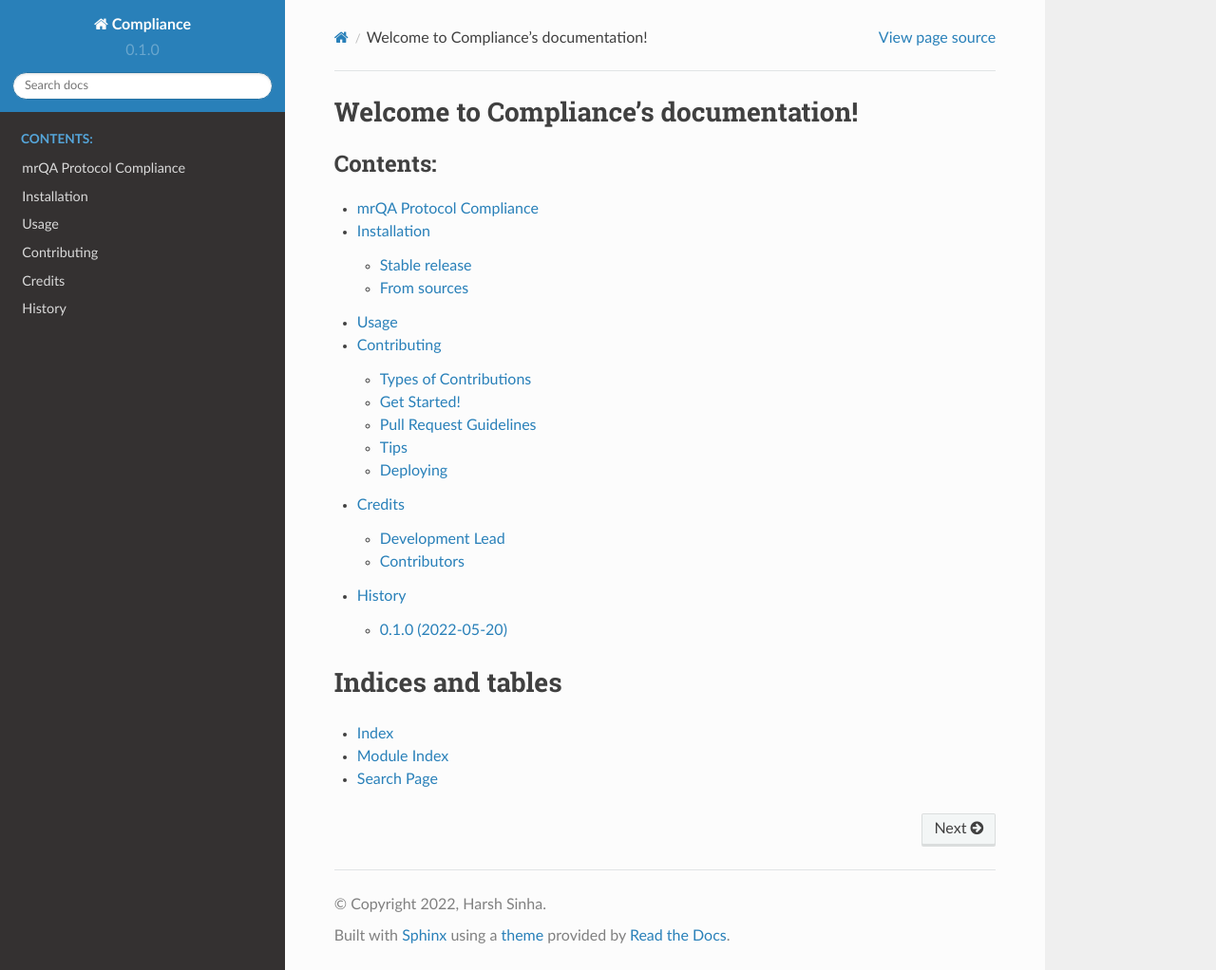
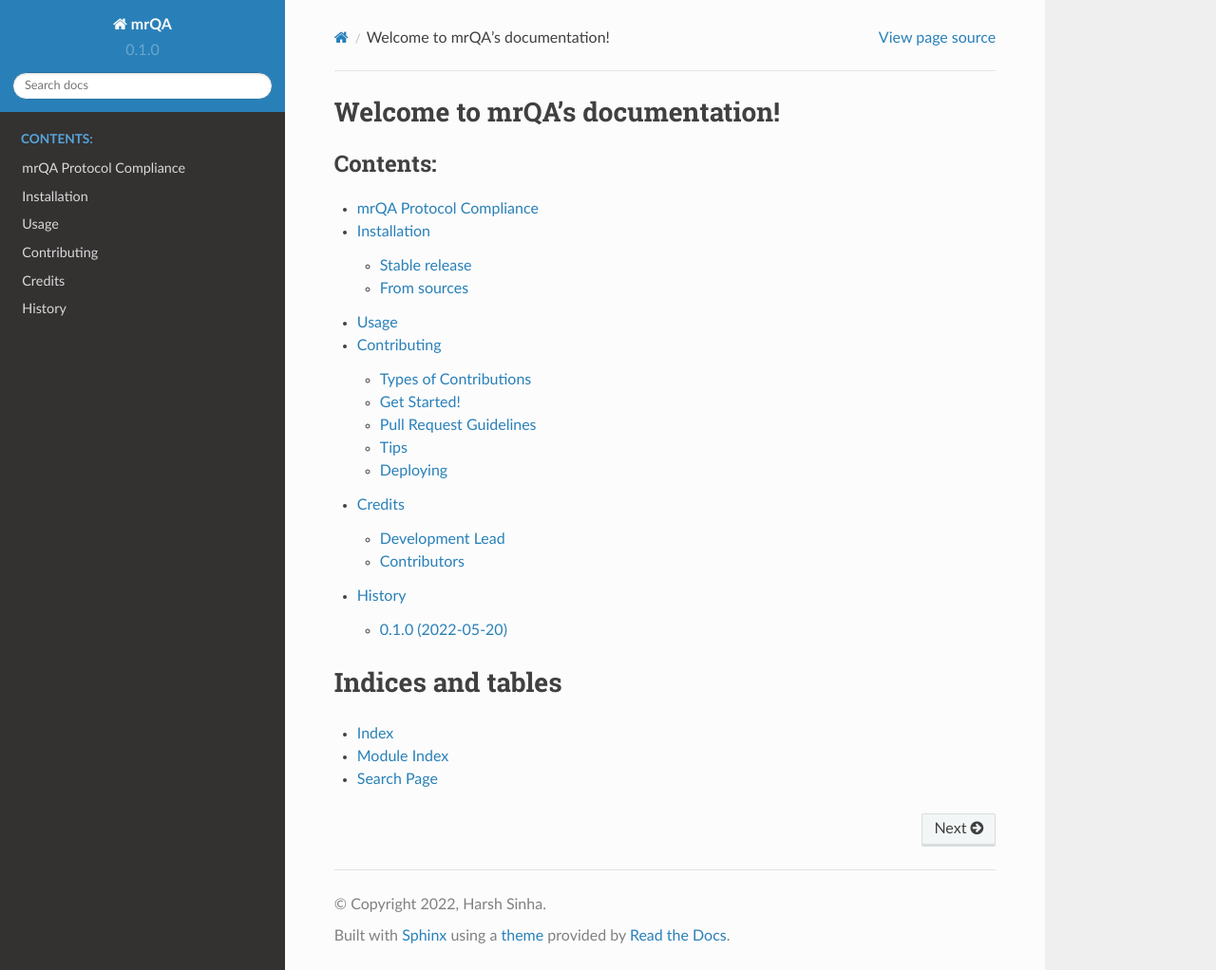
Before and after one commit to Open-Minds-Lab/mrQA, a Sphinx documentation site: the page built from docs/index.rst, in a window 1280 px wide and 1022 px high. Shown: the whole window at 95% size. Built offline with Sphinx 7.4.7 and the Read the Docs theme 2.0.0, drawn with Linux system fonts in a browser that asks for light colours; pages that are not in the unit, such as notebooks, are missing from menus.

Commit message:
Change compliance to mrQA

```diff
--- a/CONTRIBUTING.rst
+++ b/CONTRIBUTING.rst
@@ -38,8 +38,8 @@
 Write Documentation
 ~~~~~~~~~~~~~~~~~~~
 
-Compliance could always use more documentation, whether as part of the
-official Compliance docs, in docstrings, or even on the web in blog posts,
+mrQA could always use more documentation, whether as part of the
+official mrQA docs, in docstrings, or even on the web in blog posts,
 articles, and such.
 
 Submit Feedback
--- a/docs/conf.py
+++ b/docs/conf.py
@@ -46,7 +46,7 @@
 master_doc = 'index'
 
 # General information about the project.
-project = 'Compliance'
+project = 'mrQA'
 copyright = "2022, Harsh Sinha"
 author = "Harsh Sinha"
 
--- a/docs/index.rst
+++ b/docs/index.rst
@@ -1,4 +1,4 @@
-Welcome to Compliance's documentation!
+Welcome to mrQA's documentation!
 ======================================
 
 .. toctree::
--- a/mrQA/__init__.py
+++ b/mrQA/__init__.py
@@ -1,4 +1,4 @@
-"""Top-level package for Compliance."""
+"""Top-level package for mrQA."""
 
 __author__ = """Harsh Sinha"""
 __email__ = 'harsh.sinha@pitt.edu'
```
Also changed, not shown: .github/ISSUE_TEMPLATE.md, 5 other files.
